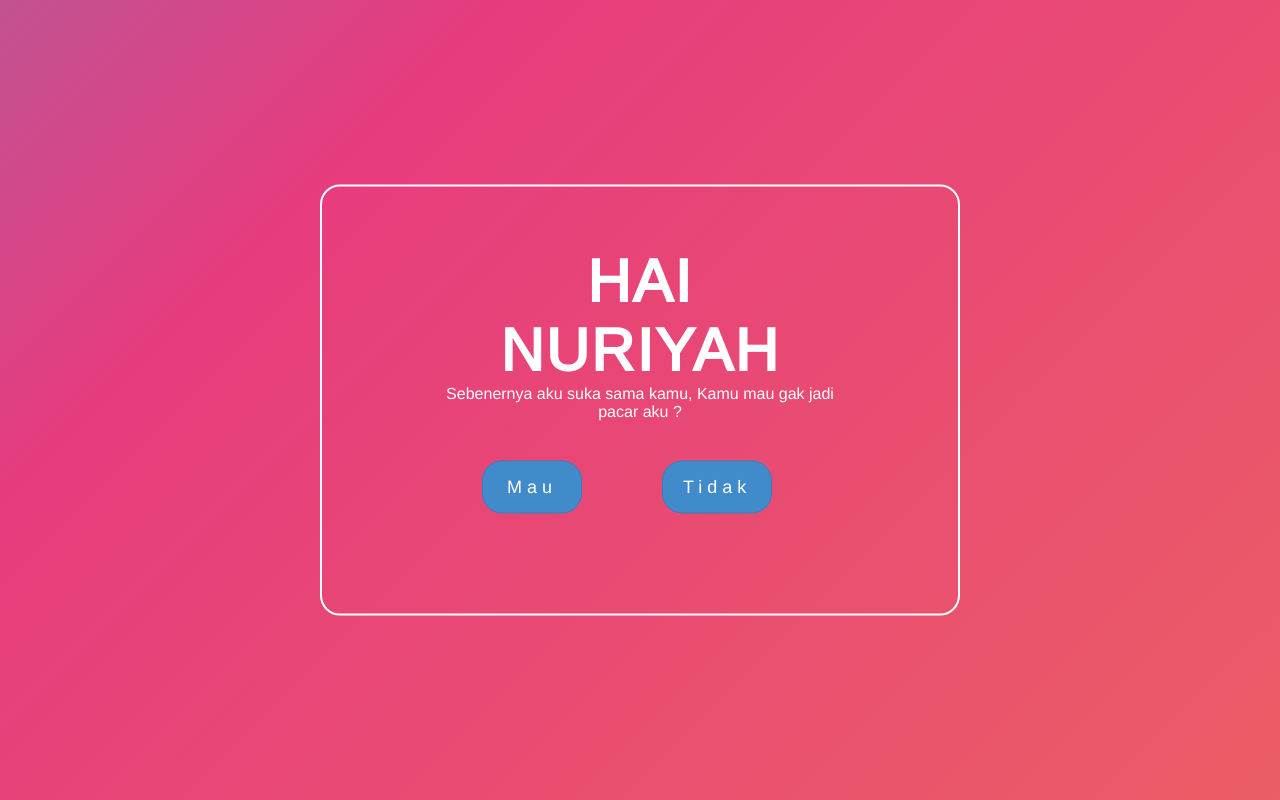
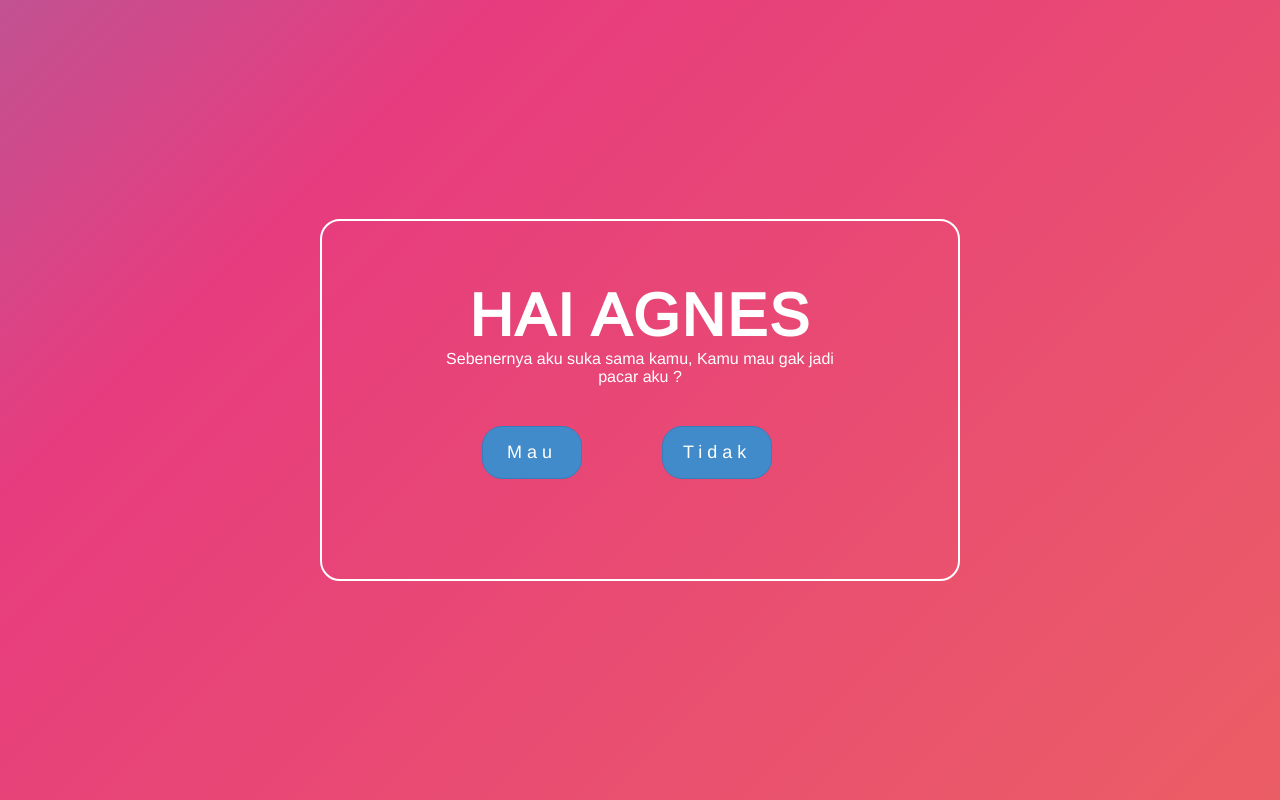
Before and after one commit to Hellboy102/test.html, a plain HTML site: page index.html in a window 1280 px wide. Drawn offline with nearby package versions, Linux system fonts and the light colour scheme.

Commit message:
Update index.html

```diff
--- a/index.html
+++ b/index.html
@@ -15,7 +15,7 @@ Name : Ardians
 <body>
     <section>
         <div class="textme">
-            <h1>Hai Nuriyah</h1>
+            <h1>Hai Agnes</h1>
             <p>Sebenernya aku suka sama kamu, Kamu mau gak jadi pacar aku ? </p>
 <div class="jancok">
 
```
